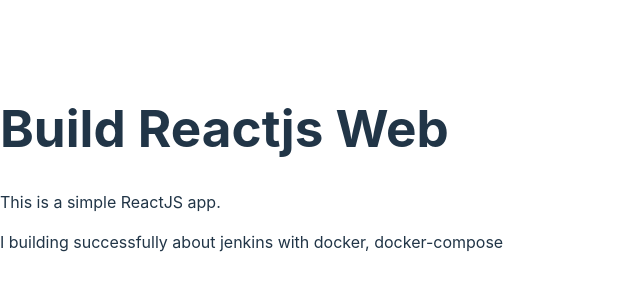
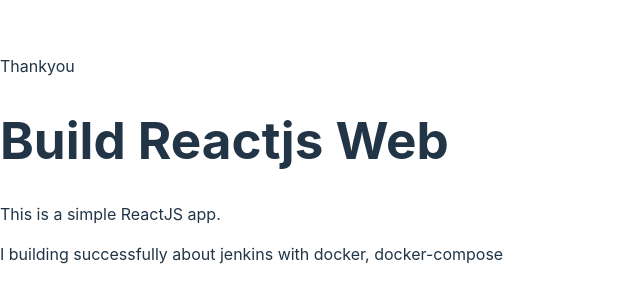
Before and after one commit to trinhhongthuc/build-reactjs-jenkin, a React (Vite) app: page / in a window 1280 px wide. Shown: the part 232-534 px from the top of the page, without its empty margins (0-640 px from the left). Built offline with nearby package versions, Linux system fonts and the light colour scheme.

Commit message:
Add new components thankyou

```diff
--- a/src/App.tsx
+++ b/src/App.tsx
@@ -1,6 +1,9 @@
+import Thankyou from "./Thankyou";
+
 function App() {
   return (
     <>
+      <Thankyou />
       <h1>Build Reactjs Web</h1>
 
       <p>This is a simple ReactJS app.</p>
--- /dev/null
+++ b/src/Thankyou.tsx
@@ -0,0 +1,5 @@
+const Thankyou = () => {
+  return <div>Thankyou</div>;
+};
+
+export default Thankyou;
```
